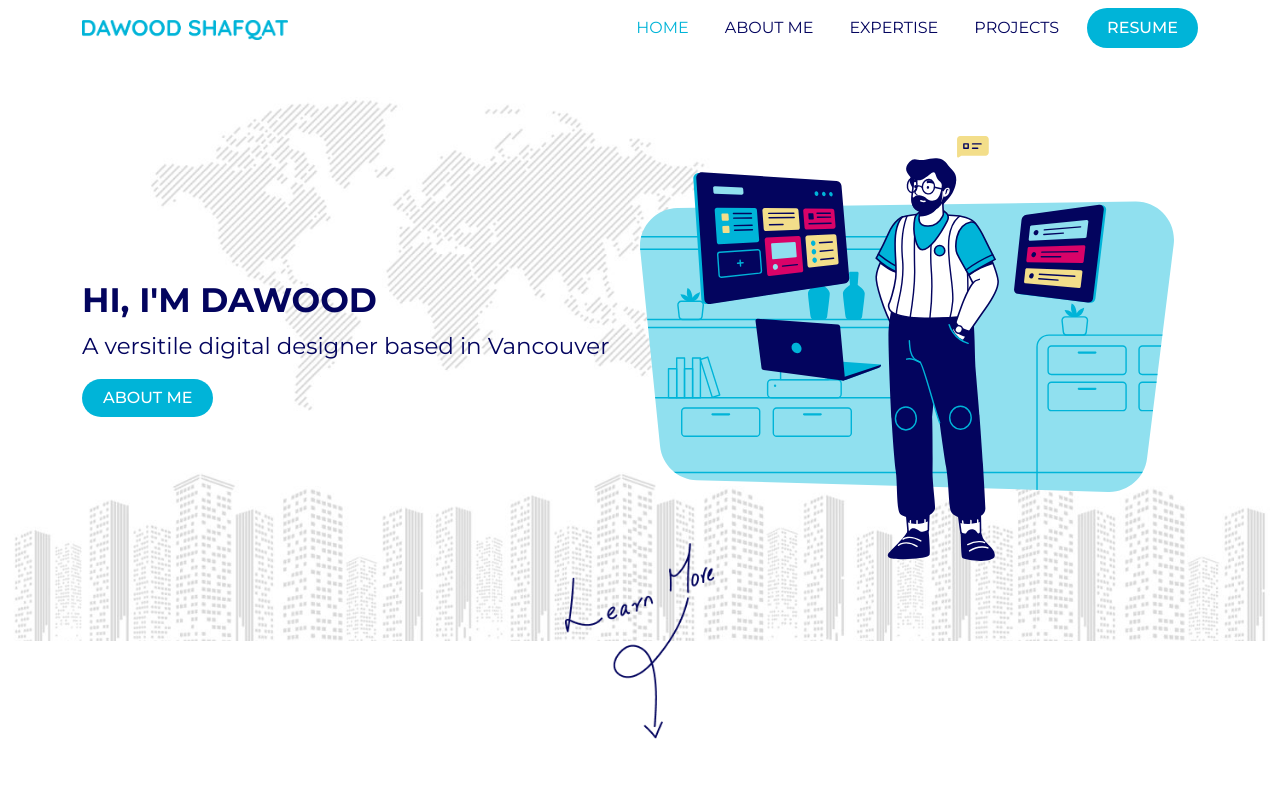
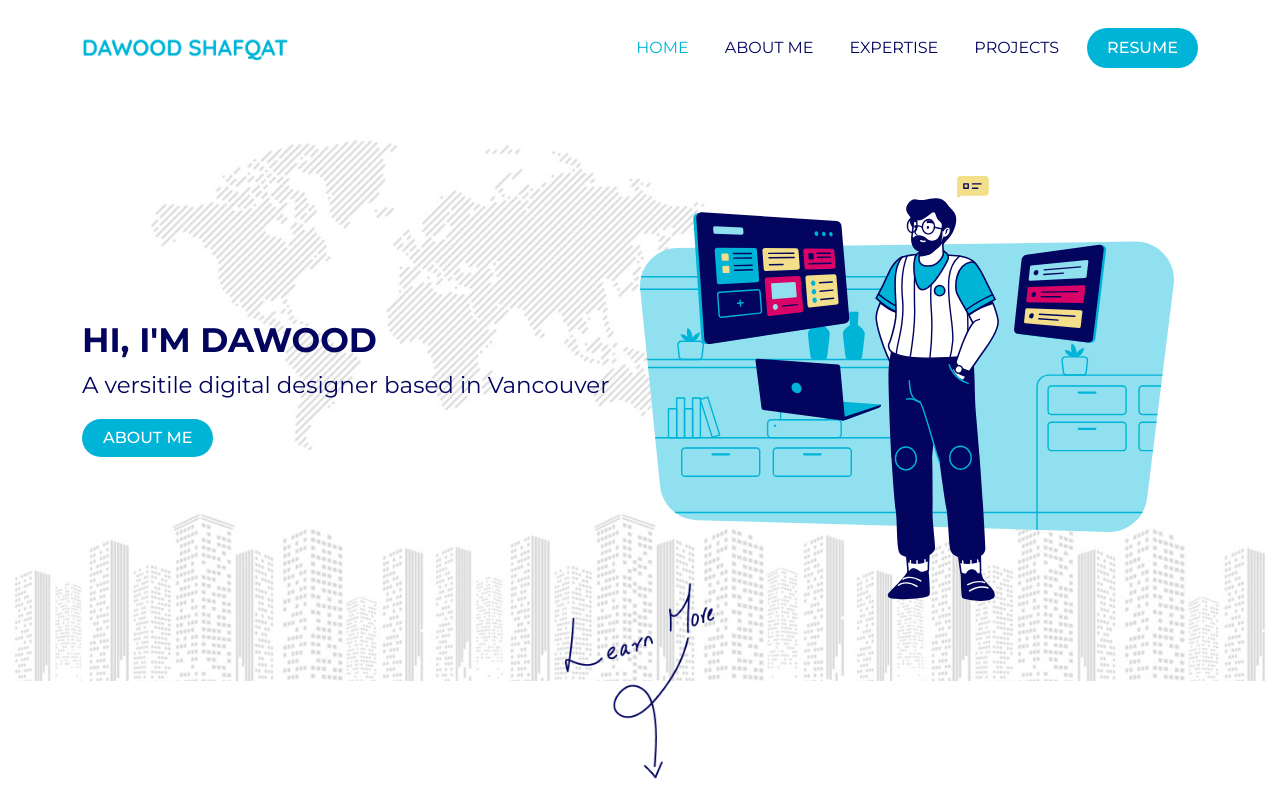
Before and after one commit to dawood16/dawoodshq.github.io, a plain HTML site: page index.html in a window 1280 px wide. Shown: the top 800 px of the page. Drawn offline with nearby package versions, Linux system fonts and the light colour scheme.

Commit message:
Update index.html

```diff
--- a/index.html
+++ b/index.html
@@ -22,7 +22,7 @@
     <header>
         <nav class="navbar navbar-expand-lg ">
             <div class="container">
-                <a class="navbar-brand" href="/"><img src="img/logo2.png" alt="" class="img-fluid logo"></a>
+                <a class="navbar-brand" href="/"><img src="img/logo3.png" alt="" class="img-fluid logo"></a>
                 <button class="navbar-toggler" type="button" data-bs-toggle="collapse"
                     data-bs-target="#navbarNavDropdown" aria-controls="navbarNavDropdown" aria-expanded="false"
                     aria-label="Toggle navigation">
```
